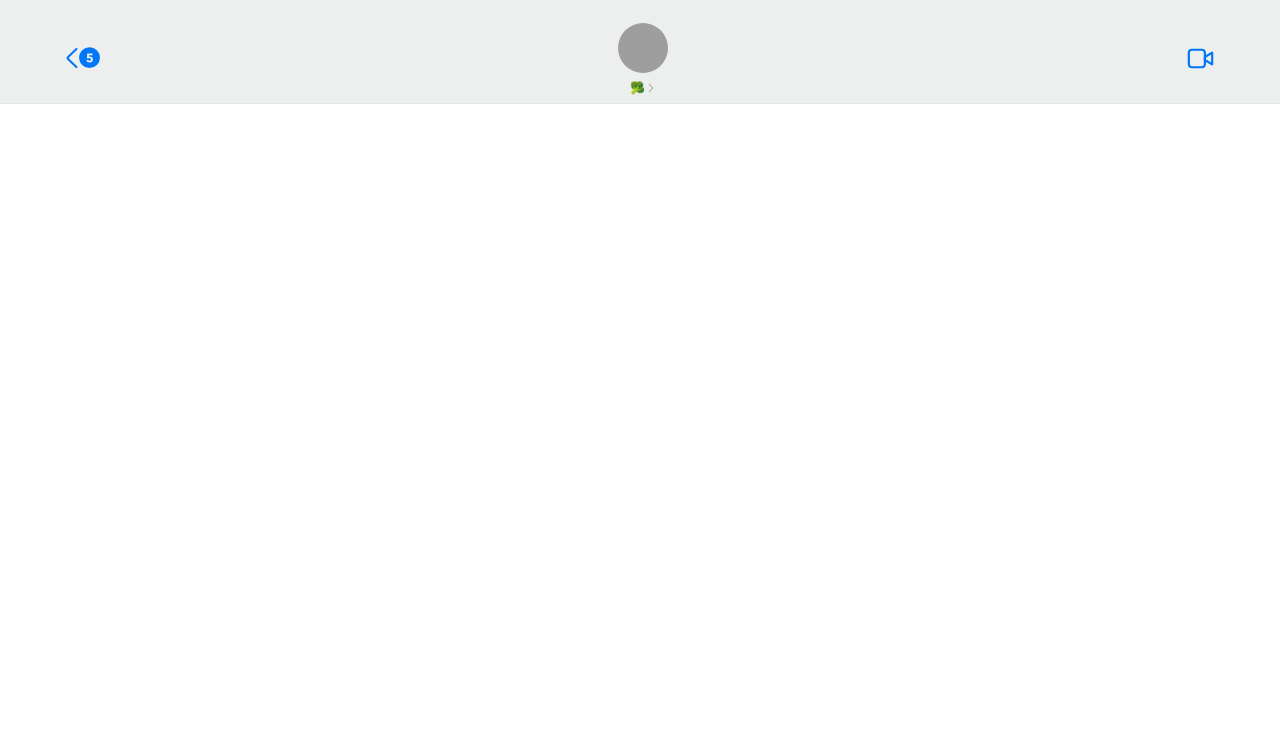
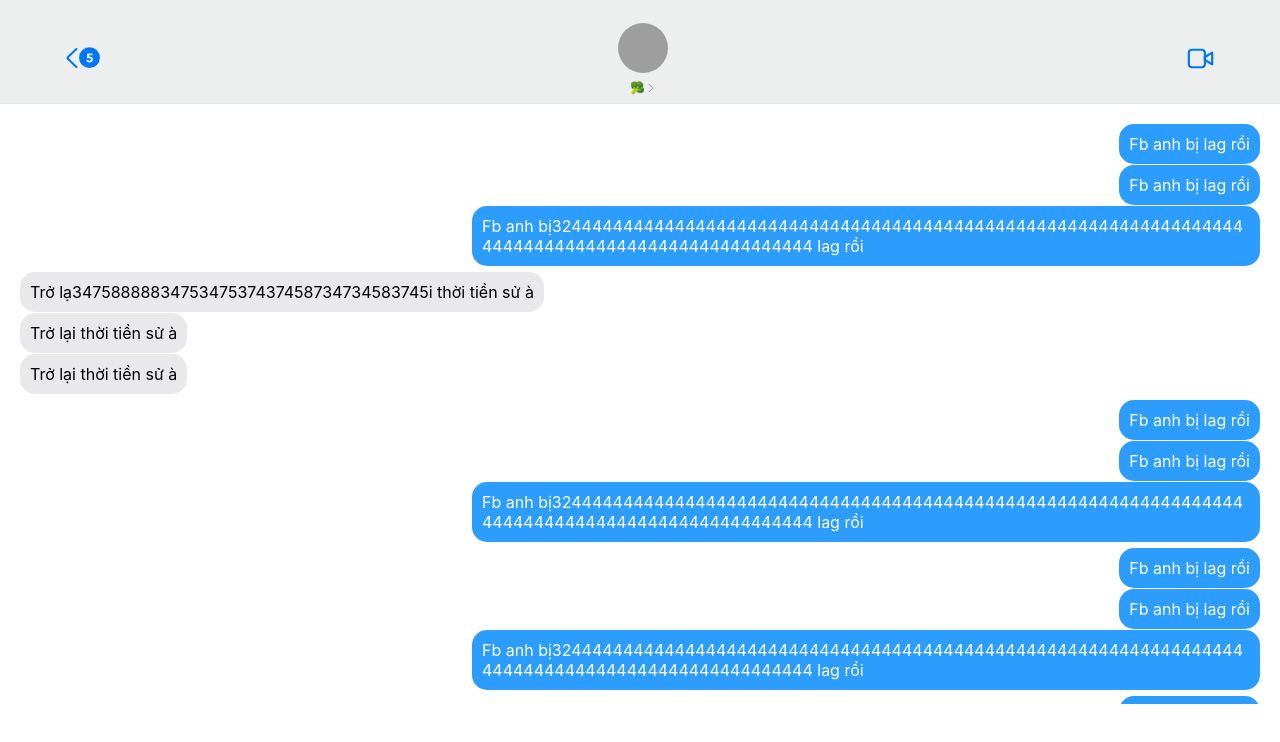
Before and after one commit to vinhvu2000/hey-love, a Vue app: page / in a window 1280 px wide. Shown: the top 742 px of the page. Built offline with nearby package versions, Linux system fonts and the light colour scheme; grey boxes are pictures that could not be loaded; a web font is replaced by a local one.

Commit message:
feat: add BoxChatIndex.vue

```diff
--- a/src/components/BoxChat/BoxChatIndex.vue
+++ b/src/components/BoxChat/BoxChatIndex.vue
@@ -3,7 +3,7 @@
         <div class="box-chat-header-action">
             <div class="box-chat-header-action-left-button">
                 <div class="box-chat-header-action-left-button-back">
-                    <svg width="20px" viewBox="-4.5 0 20 20" version="1.1" xmlns="http://www.w3.org/2000/svg" xmlns:xlink="http://www.w3.org/1999/xlink" fill="#000000" transform="rotate(0)matrix(-1, 0, 0, 1, 0, 0)"><g id="SVGRepo_bgCarrier" stroke-width="0"></g><g id="SVGRepo_tracerCarrier" stroke-linecap="round" stroke-linejoin="round"></g><g id="SVGRepo_iconCarrier"> <title>arrow_right [#336]</title> <desc>Created with Sketch.</desc> <defs> </defs> <g id="Page-1" stroke="none" stroke-width="1" fill="none" fill-rule="evenodd"> <g id="Dribbble-Light-Preview" transform="translate(-305.000000, -6679.000000)" fill="#0177F7"> <g id="icons" transform="translate(56.000000, 160.000000)"> <path d="M249.365851,6538.70769 L249.365851,6538.70769 C249.770764,6539.09744 250.426289,6539.09744 250.830166,6538.70769 L259.393407,6530.44413 C260.202198,6529.66364 260.202198,6528.39747 259.393407,6527.61699 L250.768031,6519.29246 C250.367261,6518.90671 249.720021,6518.90172 249.314072,6519.28247 L249.314072,6519.28247 C248.899839,6519.67121 248.894661,6520.31179 249.302681,6520.70653 L257.196934,6528.32352 C257.601847,6528.71426 257.601847,6529.34685 257.196934,6529.73759 L249.365851,6537.29462 C248.960938,6537.68437 248.960938,6538.31795 249.365851,6538.70769" id="arrow_right-[#336]"> </path> </g> </g> </g> </g></svg>
+                    <svg width="20px" viewBox="-4.5 0 20 20" version="1.1" xmlns="http://www.w3.org/2000/svg" xmlns:xlink="http://www.w3.org/1999/xlink" fill="#000000"><g id="SVGRepo_bgCarrier" stroke-width="0"></g><g id="SVGRepo_tracerCarrier" stroke-linecap="round" stroke-linejoin="round"></g><g id="SVGRepo_iconCarrier"> <title>arrow_left [#335]</title> <desc>Created with Sketch.</desc> <defs> </defs> <g id="Page-1" stroke="none" stroke-width="1" fill="none" fill-rule="evenodd"> <g id="Dribbble-Light-Preview" transform="translate(-345.000000, -6679.000000)" fill="#0177F7"> <g id="icons" transform="translate(56.000000, 160.000000)"> <path d="M299.633777,6519.29231 L299.633777,6519.29231 C299.228878,6518.90256 298.573377,6518.90256 298.169513,6519.29231 L289.606572,6527.55587 C288.797809,6528.33636 288.797809,6529.60253 289.606572,6530.38301 L298.231646,6538.70754 C298.632403,6539.09329 299.27962,6539.09828 299.685554,6538.71753 L299.685554,6538.71753 C300.100809,6538.32879 300.104951,6537.68821 299.696945,6537.29347 L291.802968,6529.67648 C291.398069,6529.28574 291.398069,6528.65315 291.802968,6528.26241 L299.633777,6520.70538 C300.038676,6520.31563 300.038676,6519.68305 299.633777,6519.29231" id="arrow_left-[#335]"> </path> </g> </g> </g> </g></svg>
                 </div>
                 <div class="box-chat-header-action-left-button-number">
                     <svg fill="#0177F7" width="25px" viewBox="-1 0 19 19" xmlns="http://www.w3.org/2000/svg" class="cf-icon-svg"><g id="SVGRepo_bgCarrier" stroke-width="0"></g><g id="SVGRepo_tracerCarrier" stroke-linecap="round" stroke-linejoin="round"></g><g id="SVGRepo_iconCarrier"><path d="M16.417 9.6A7.917 7.917 0 1 1 8.5 1.683 7.917 7.917 0 0 1 16.417 9.6zm-5.313 1.297a2.087 2.087 0 0 0-.186-.907 1.89 1.89 0 0 0-.504-.653 2.124 2.124 0 0 0-.755-.393 3.235 3.235 0 0 0-.926-.13 4.29 4.29 0 0 0-.329.014 2.02 2.02 0 0 0-.329.05l.056-1.037h2.64V6.508H6.75l-.158 3.75a4.635 4.635 0 0 1 .801-.208 4.72 4.72 0 0 1 .802-.079 2.539 2.539 0 0 1 .481.047 1.291 1.291 0 0 1 .43.162.929.929 0 0 1 .31.31.902.902 0 0 1 .121.482.87.87 0 0 1-.291.713 1.117 1.117 0 0 1-1.362.018 1.1 1.1 0 0 1-.384-.565l-1.417.436a2.094 2.094 0 0 0 .347.699 2.221 2.221 0 0 0 .565.523 2.708 2.708 0 0 0 .732.33 3.141 3.141 0 0 0 1.783-.029 2.468 2.468 0 0 0 .81-.43 2.082 2.082 0 0 0 .57-.727 2.365 2.365 0 0 0 .213-1.043z"></path></g></svg>
@@ -21,15 +21,95 @@
             </div>
         </div>
     </div>
+    <div class="box-chat-body">
+        <div class="box-chat-message-out">
+            <div class="box-chat-message-out-content">Fb anh bị lag rồi</div>
+            <div class="box-chat-message-out-content">Fb anh bị lag rồi</div>
+            <div class="box-chat-message-out-content">Fb anh bị324444444444444444444444444444444444444444444444444444444444444444444444444444444444444444444444444 lag rồi</div>
+        </div>
+        <div class="box-chat-message-in">
+            <div class="box-chat-message-in-content">Trở lạ3475888883475347537437458734734583745i thời tiền sử à</div>
+            <div class="box-chat-message-in-content">Trở lại thời tiền sử à</div>
+            <div class="box-chat-message-in-content">Trở lại thời tiền sử à</div>
+        </div>
+        <div class="box-chat-message-out">
+            <div class="box-chat-message-out-content">Fb anh bị lag rồi</div>
+            <div class="box-chat-message-out-content">Fb anh bị lag rồi</div>
+            <div class="box-chat-message-out-content">Fb anh bị324444444444444444444444444444444444444444444444444444444444444444444444444444444444444444444444444 lag rồi</div>
+        </div>
+        <div class="box-chat-message-out">
+            <div class="box-chat-message-out-content">Fb anh bị lag rồi</div>
+            <div class="box-chat-message-out-content">Fb anh bị lag rồi</div>
+            <div class="box-chat-message-out-content">Fb anh bị324444444444444444444444444444444444444444444444444444444444444444444444444444444444444444444444444 lag rồi</div>
+        </div>
+        <div class="box-chat-message-out">
+            <div class="box-chat-message-out-content">Fb anh bị lag rồi</div>
+            <div class="box-chat-message-out-content">Fb anh bị lag rồi</div>
+            <div class="box-chat-message-out-content">Fb anh bị324444444444444444444444444444444444444444444444444444444444444444444444444444444444444444444444444 lag rồi</div>
+        </div><div class="box-chat-message-out">
+            <div class="box-chat-message-out-content">Fb anh bị lag rồi</div>
+            <div class="box-chat-message-out-content">Fb anh bị lag rồi</div>
+            <div class="box-chat-message-out-content">Fb anh bị324444444444444444444444444444444444444444444444444444444444444444444444444444444444444444444444444 lag rồi</div>
+        </div><div class="box-chat-message-out">
+            <div class="box-chat-message-out-content">Fb anh bị lag rồi</div>
+            <div class="box-chat-message-out-content">Fb anh bị lag rồi</div>
+            <div class="box-chat-message-out-content">Fb anh bị324444444444444444444444444444444444444444444444444444444444444444444444444444444444444444444444444 lag rồi</div>
+        </div><div class="box-chat-message-out">
+            <div class="box-chat-message-out-content">Fb anh bị lag rồi</div>
+            <div class="box-chat-message-out-content">Fb anh bị lag rồi</div>
+            <div class="box-chat-message-out-content">Fb anh bị324444444444444444444444444444444444444444444444444444444444444444444444444444444444444444444444444 lag rồi</div>
+        </div><div class="box-chat-message-out">
+            <div class="box-chat-message-out-content">Fb anh bị lag rồi</div>
+            <div class="box-chat-message-out-content">Fb anh bị lag rồi</div>
+            <div class="box-chat-message-out-content">Fb anh bị324444444444444444444444444444444444444444444444444444444444444444444444444444444444444444444444444 lag rồi</div>
+        </div><div class="box-chat-message-out">
+            <div class="box-chat-message-out-content">Fb anh bị lag rồi</div>
+            <div class="box-chat-message-out-content">Fb anh bị lag rồi</div>
+            <div class="box-chat-message-out-content">Fb anh bị324444444444444444444444444444444444444444444444444444444444444444444444444444444444444444444444444 lag rồi</div>
+        </div><div class="box-chat-message-out">
+            <div class="box-chat-message-out-content">Fb anh bị lag rồi</div>
+            <div class="box-chat-message-out-content">Fb anh bị lag rồi</div>
+            <div class="box-chat-message-out-content">Fb anh bị324444444444444444444444444444444444444444444444444444444444444444444444444444444444444444444444444 lag rồi</div>
+        </div><div class="box-chat-message-out">
+            <div class="box-chat-message-out-content">Fb anh bị lag rồi</div>
+            <div class="box-chat-message-out-content">Fb anh bị lag rồi</div>
+            <div class="box-chat-message-out-content">Fb anh bị324444444444444444444444444444444444444444444444444444444444444444444444444444444444444444444444444 lag rồi</div>
+        </div><div class="box-chat-message-out">
+            <div class="box-chat-message-out-content">Fb anh bị lag rồi</div>
+            <div class="box-chat-message-out-content">Fb anh bị lag rồi</div>
+            <div class="box-chat-message-out-content">Fb anh bị324444444444444444444444444444444444444444444444444444444444444444444444444444444444444444444444444 lag rồi</div>
+        </div><div class="box-chat-message-out">
+            <div class="box-chat-message-out-content">Fb anh bị lag rồi</div>
+            <div class="box-chat-message-out-content">Fb anh bị lag rồi</div>
+            <div class="box-chat-message-out-content">Fb anh bị324444444444444444444444444444444444444444444444444444444444444444444444444444444444444444444444444 lag rồi</div>
+        </div><div class="box-chat-message-out">
+            <div class="box-chat-message-out-content">Fb anh bị lag rồi</div>
+            <div class="box-chat-message-out-content">Fb anh bị lag rồi</div>
+            <div class="box-chat-message-out-content">Fb anh bị324444444444444444444444444444444444444444444444444444444444444444444444444444444444444444444444444 lag rồi</div>
+        </div><div class="box-chat-message-out">
+            <div class="box-chat-message-out-content">Fb anh bị lag rồi</div>
+            <div class="box-chat-message-out-content">Fb anh bị lag rồi</div>
+            <div class="box-chat-message-out-content">Fb anh bị324444444444444444444444444444444444444444444444444444444444444444444444444444444444444444444444444 lag rồi</div>
+        </div><div class="box-chat-message-out">
+            <div class="box-chat-message-out-content">Fb anh bị lag rồi</div>
+            <div class="box-chat-message-out-content">Fb anh bị lag rồi</div>
+            <div class="box-chat-message-out-content">Fb anh bị324444444444444444444444444444444444444444444444444444444444444444444444444444444444444444444444444 lag rồi</div>
+        </div><div class="box-chat-message-out">
+            <div class="box-chat-message-out-content">Fb anh bị lag rồi</div>
+            <div class="box-chat-message-out-content">Fb anh bị lag rồi</div>
+            <div class="box-chat-message-out-content">Fb anh bị324444444444444444444444444444444444444444444444444444444444444444444444444444444444444444444444444 lag rồi</div>
+        </div>
+    </div>
 </template>
 
 <script>
 import SmallBoxChat from "../SmallBoxChat.vue";
 import Header from "../Header.vue";
+import Body from "../Body.vue";
 
 export default {
   name: "BoxChatIndex",
-  components: {SmallBoxChat,Header}
+  components: {Body, SmallBoxChat,Header}
 
 }
 </script>
@@ -77,4 +157,37 @@
         }
     }
 }
+.box-chat-body{
+    padding: 20px;
+    word-break:break-all;
+    overflow-y: auto;
+    height: calc(70vh);
+    .box-chat-message-out{
+        display: flex;
+        flex-direction: column;
+        align-items: flex-end;
+        margin-bottom: 5px;
+        .box-chat-message-out-content{
+            max-width: 60vw;
+            background-color: #2C9DFD;
+            padding: 10px;
+            border-radius: 15px;
+            color: white;
+            margin-bottom: 1px;
+        }
+    }
+    .box-chat-message-in{
+        display: flex;
+        flex-direction: column;
+        align-items: flex-start;
+        margin-bottom: 5px;
+        .box-chat-message-in-content{
+            max-width: 60vw;
+            background-color: #E9E9EB;
+            padding: 10px;
+            border-radius: 15px;
+            margin-bottom: 1px;
+        }
+    }
+}
 </style>
--- a/src/style.css
+++ b/src/style.css
@@ -5,4 +5,5 @@
   /*font-family: -apple-system,*/
   /*BlinkMacSystemFont, sans-serif;*/
   font-family: 'SF Pro Display', sans-serif;
+  overflow: hidden;
 }
```
